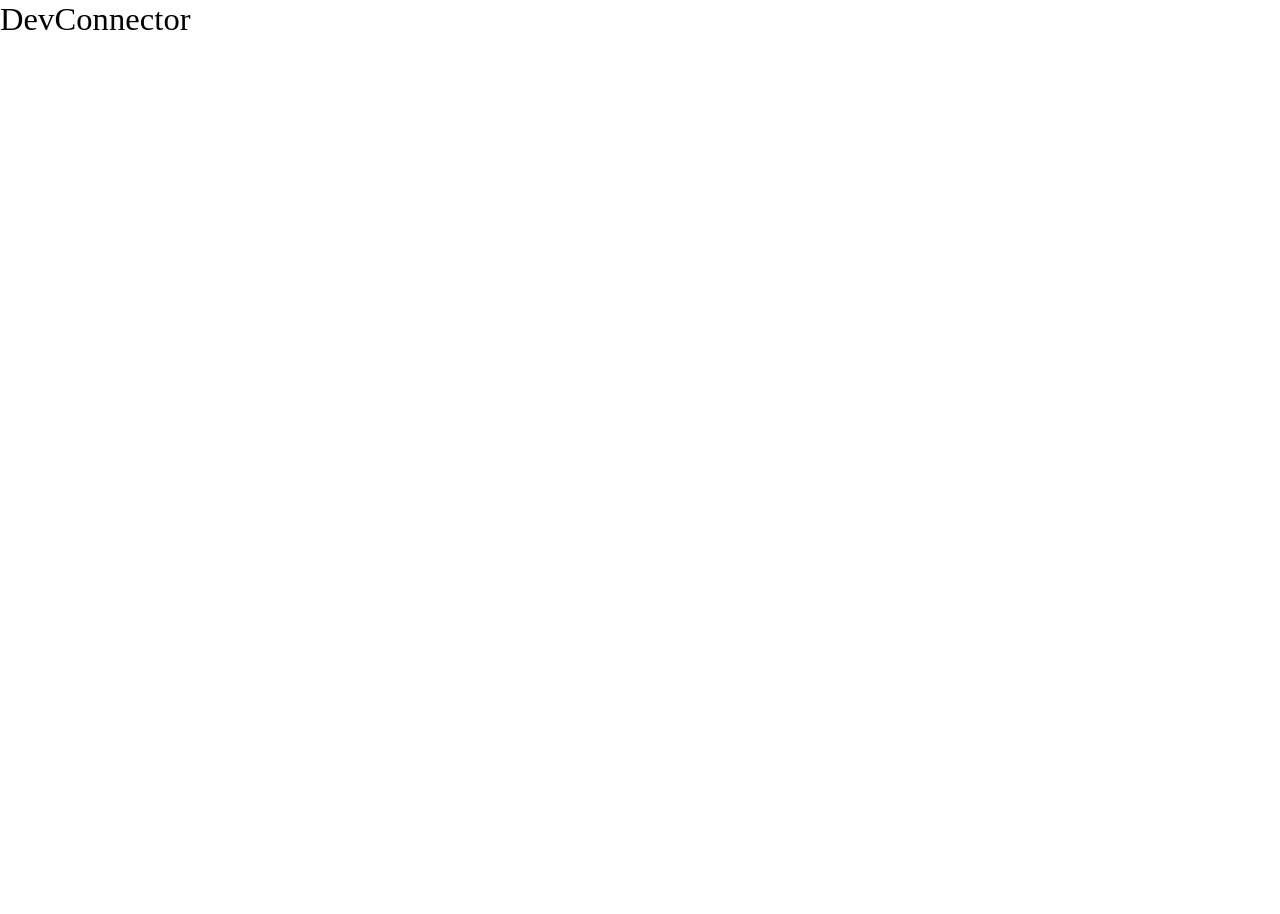
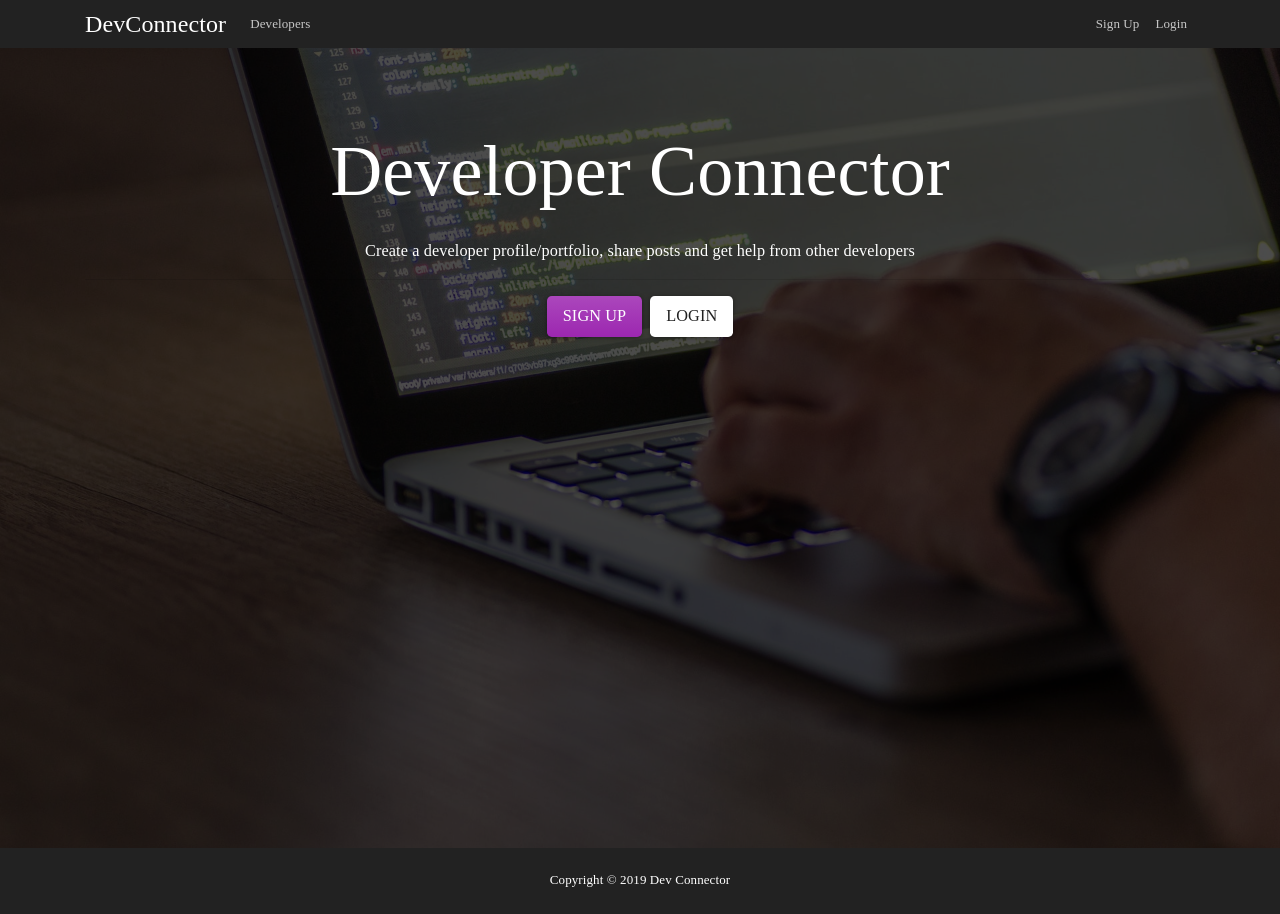
Before and after one commit to Belchenkov/dev-connector-mern, a React (Create React App) app in the folder client/: page / in a window 1280 px wide. Before the commit the page ends 800 px from the top, so only its background shows below. Built offline with nearby package versions, Linux system fonts and the light colour scheme.

Commit message:
Basic Layout

```diff
--- a/client/src/App.js
+++ b/client/src/App.js
@@ -1,11 +1,18 @@
 import React, { Component } from 'react';
+
 import './App.css';
+import Navbar from "./components/layout/Navbar";
+import Landing from "./components/layout/Landing";
+import Footer from "./components/layout/Footer";
+
 
 class App extends Component {
   render() {
     return (
       <div className="App">
-        <h1>DevConnector</h1>
+        <Navbar />
+        <Landing />
+        <Footer />
       </div>
     );
   }
--- /dev/null
+++ b/client/src/components/layout/Footer.js
@@ -0,0 +1,9 @@
+import React from 'react';
+
+export  default () => {
+    return (
+        <footer className="bg-dark text-white mt-5 p-4 text-center">
+            Copyright &copy; {new Date().getFullYear()} Dev Connector
+        </footer>
+    );
+}
--- /dev/null
+++ b/client/src/components/layout/Landing.js
@@ -0,0 +1,27 @@
+import React, {Component} from 'react';
+
+class Landing extends Component {
+    render() {
+        return (
+            <div className="landing">
+                <div className="dark-overlay landing-inner text-light">
+                    <div className="container">
+                        <div className="row">
+                            <div className="col-md-12 text-center">
+                                <h1 className="display-3 mb-4">Developer Connector
+                                </h1>
+                                <p className="lead"> Create a developer profile/portfolio, share posts and get help from
+                                    other developers</p>
+                                <hr/>
+                                <a href="register.html" className="btn btn-lg btn-info mr-2">Sign Up</a>
+                                <a href="login.html" className="btn btn-lg btn-light">Login</a>
+                            </div>
+                        </div>
+                    </div>
+                </div>
+            </div>
+        );
+    }
+}
+
+export default Landing;
--- /dev/null
+++ b/client/src/components/layout/Navbar.js
@@ -0,0 +1,36 @@
+import React, {Component} from 'react';
+
+class Navbar extends Component {
+    render() {
+        return (
+            <nav className="navbar navbar-expand-sm navbar-dark bg-dark mb-4 p-0">
+                <div className="container">
+                    <a className="navbar-brand" href="landing.html">DevConnector</a>
+                    <button className="navbar-toggler" type="button" data-toggle="collapse" data-target="#mobile-nav">
+                        <span className="navbar-toggler-icon"></span>
+                    </button>
+
+                    <div className="collapse navbar-collapse" id="mobile-nav">
+                        <ul className="navbar-nav mr-auto">
+                            <li className="nav-item">
+                                <a className="nav-link" href="profiles.html"> Developers
+                                </a>
+                            </li>
+                        </ul>
+
+                        <ul className="navbar-nav ml-auto">
+                            <li className="nav-item">
+                                <a className="nav-link" href="register.html">Sign Up</a>
+                            </li>
+                            <li className="nav-item">
+                                <a className="nav-link" href="login.html">Login</a>
+                            </li>
+                        </ul>
+                    </div>
+                </div>
+            </nav>
+        );
+    }
+}
+
+export default Navbar;
```
